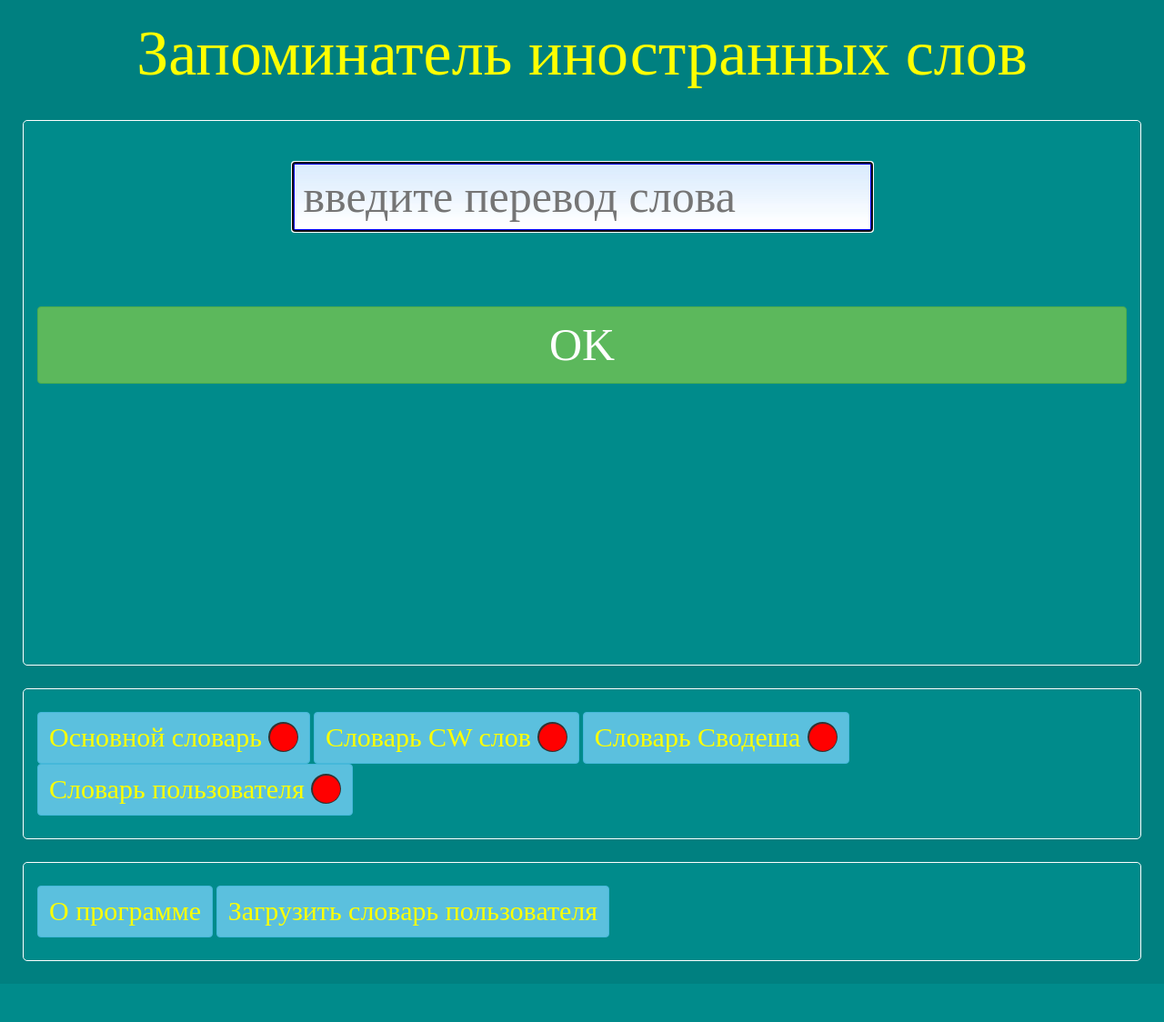
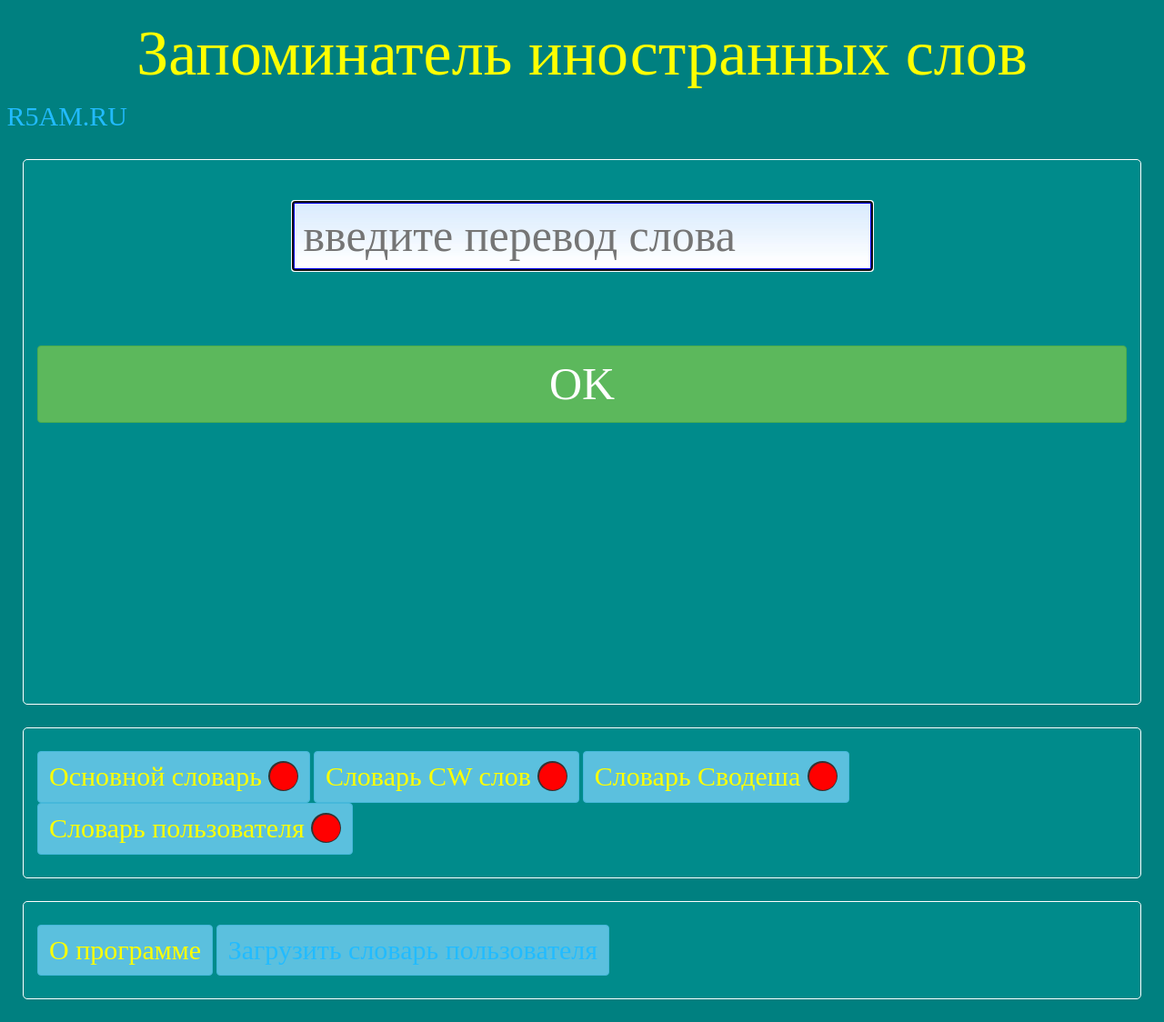
Before and after one commit to richmanfx/learn_foreign_words, a Django app: template learn_foreign_words/templates/start_page.html in a window 1280 px wide. Shown: the whole page at 91% size. Before the commit the page ends 1057 px from the top, so only its background shows below. Run offline with Django 3.2, Linux system fonts and the light colour scheme; the template is opened without the code that fills it: values that come from a table or form of the project are taken from there, others are empty; parts of the project's set-up code (start-up, migrations or seed data) failed here and were passed over; some libraries are stand-ins or nearby versions.

Commit message:
В css-файл добавлены цвета ссылок, в темплайт главной страницы добавленв ссылка на основной сайт.

```diff
--- a/learn_foreign_words/static/learn_foreign_words/css/apps.css
+++ b/learn_foreign_words/static/learn_foreign_words/css/apps.css
@@ -19,6 +19,25 @@ p {
 a {
     font-size: 3rem;
 }
+
+a:link {
+    text-decoration: none;
+    color: #22bbff;
+}
+
+a:visited {
+    color: #22bbff;
+}
+
+/*a:active {*/
+    /*color: #ffffff;*/
+/*}*/
+
+a:hover {
+    text-decoration: underline;
+    color: #ffa500;
+}
+
 
 #base {
 	background:#008B8B;
--- a/learn_foreign_words/templates/base_page.html
+++ b/learn_foreign_words/templates/base_page.html
@@ -11,7 +11,8 @@
 </head>
 
 <body>
-	    <h2>Запоминатель иностранных слов</h2>
+	<h2>Запоминатель иностранных слов</h2>
+    <a href="//www.r5am.ru">&nbsp;R5AM.RU</a>
     <div class="row">
         <div id="base" class="col-sm-12 col-md-12">
             {% block content %}{% endblock %}
```
